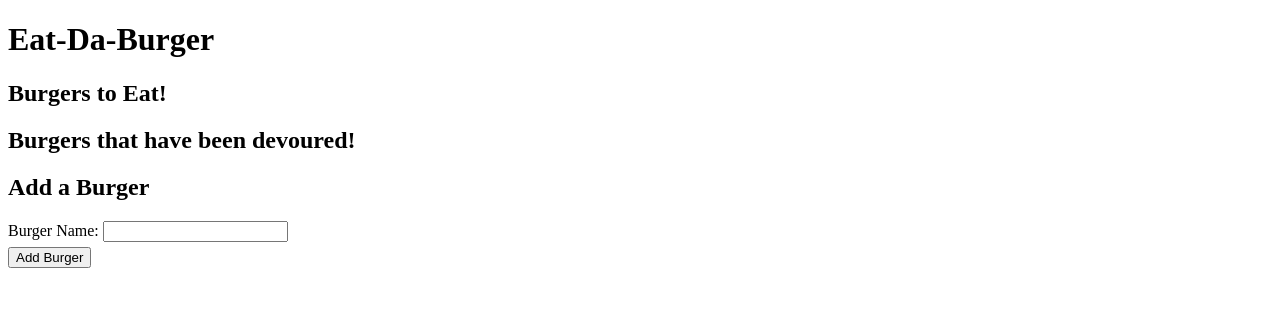
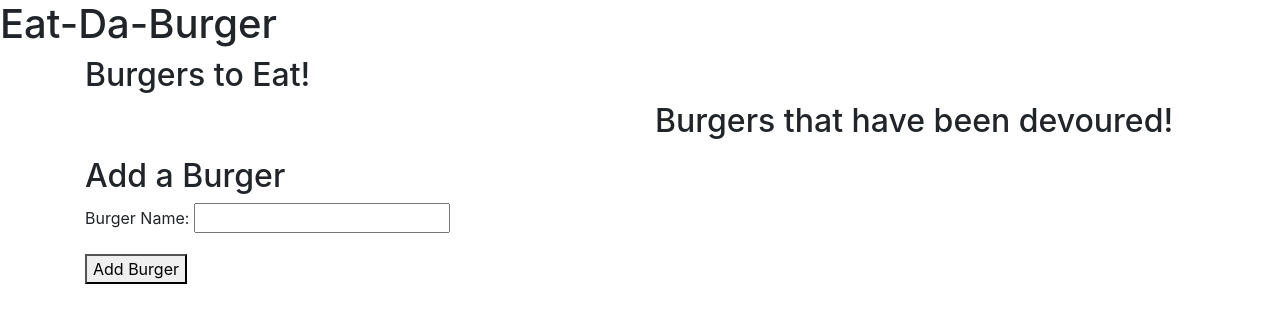
Before and after one commit to garizpe9/eat-da-burger, a Node server app: template views/index.handlebars in a window 1280 px wide. Shown: the top 323 px of the page. Run offline with Node 20, Linux system fonts and the light colour scheme; the template is opened without the code that fills it, so the values that code supplies are empty; some libraries are stand-ins or nearby versions.

Commit message:
update css

```diff
--- a/views/index.handlebars
+++ b/views/index.handlebars
@@ -1,9 +1,11 @@
 <h1>Eat-Da-Burger</h1>
 
 <div class="container">
-  <div>
-    <div>
+  <div class="row">
+    <div class="col-12">
       <h2>Burgers to Eat!</h2>
+      <div class="row">
+        <div class="col-6">
           <p>
             {{#each burgers}}
             {{#unless this.devoured}}
@@ -13,7 +15,8 @@
           </p>
         </div>
 
-    <div>
+        <div class="col-6">
+
           <h2>Burgers that have been devoured!</h2>
 
           <p>
@@ -23,6 +26,9 @@
             {{/if}}
             {{/each}}
           </p>
+
+        </div>
+      </div>
     </div>
   </div>
 
@@ -35,10 +41,6 @@
       <input type="text" id="ca" name="name">
     </div>
 
-    {{!-- <div class="form-group">
-      <input type="radio" name="devoured" value="0"> Make New Burger
-    </div> --}}
-
     <button type="submit" name="devoured" value="0">Add Burger</button>
   </form>
 
--- a/views/layouts/main.handlebars
+++ b/views/layouts/main.handlebars
@@ -4,8 +4,10 @@
 <head>
 	<meta charset="UTF-8">
 	<link rel="stylesheet" href="/assets/css/style.css" type="text/css" />
-	<title>MVC With Cats!</title>
+	<title>Eat da Borg!</title>
 	<script src="https://code.jquery.com/jquery.js"></script>
+	<link rel="stylesheet" href="https://cdn.jsdelivr.net/npm/bootstrap@4.5.3/dist/css/bootstrap.min.css"
+		integrity="sha384-TX8t27EcRE3e/ihU7zmQxVncDAy5uIKz4rEkgIXeMed4M0jlfIDPvg6uqKI2xXr2" crossorigin="anonymous">
 	<script src="/assets/js/burger.js"></script>
 </head>
 
```
Lines whose indentation alone changed are shown as unchanged.
